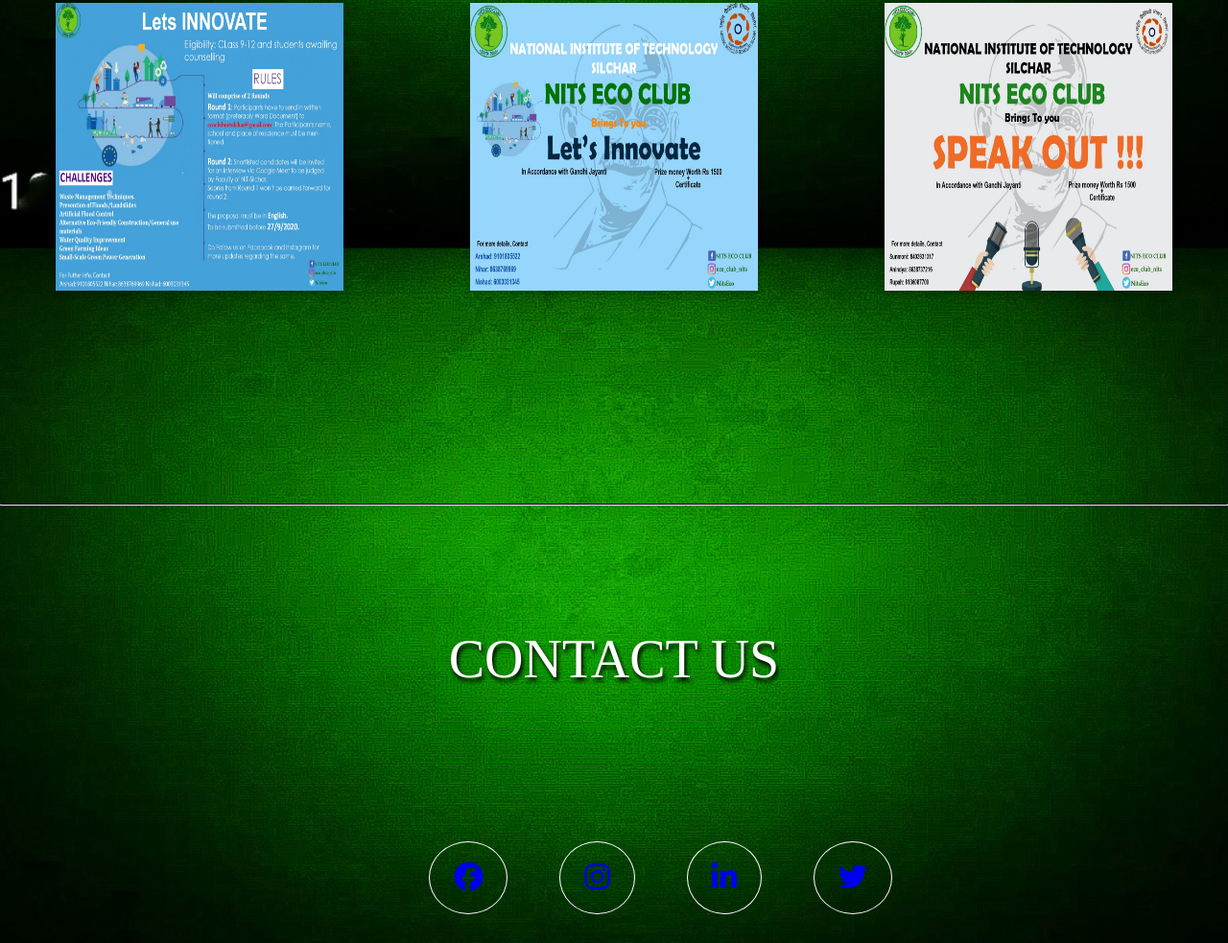
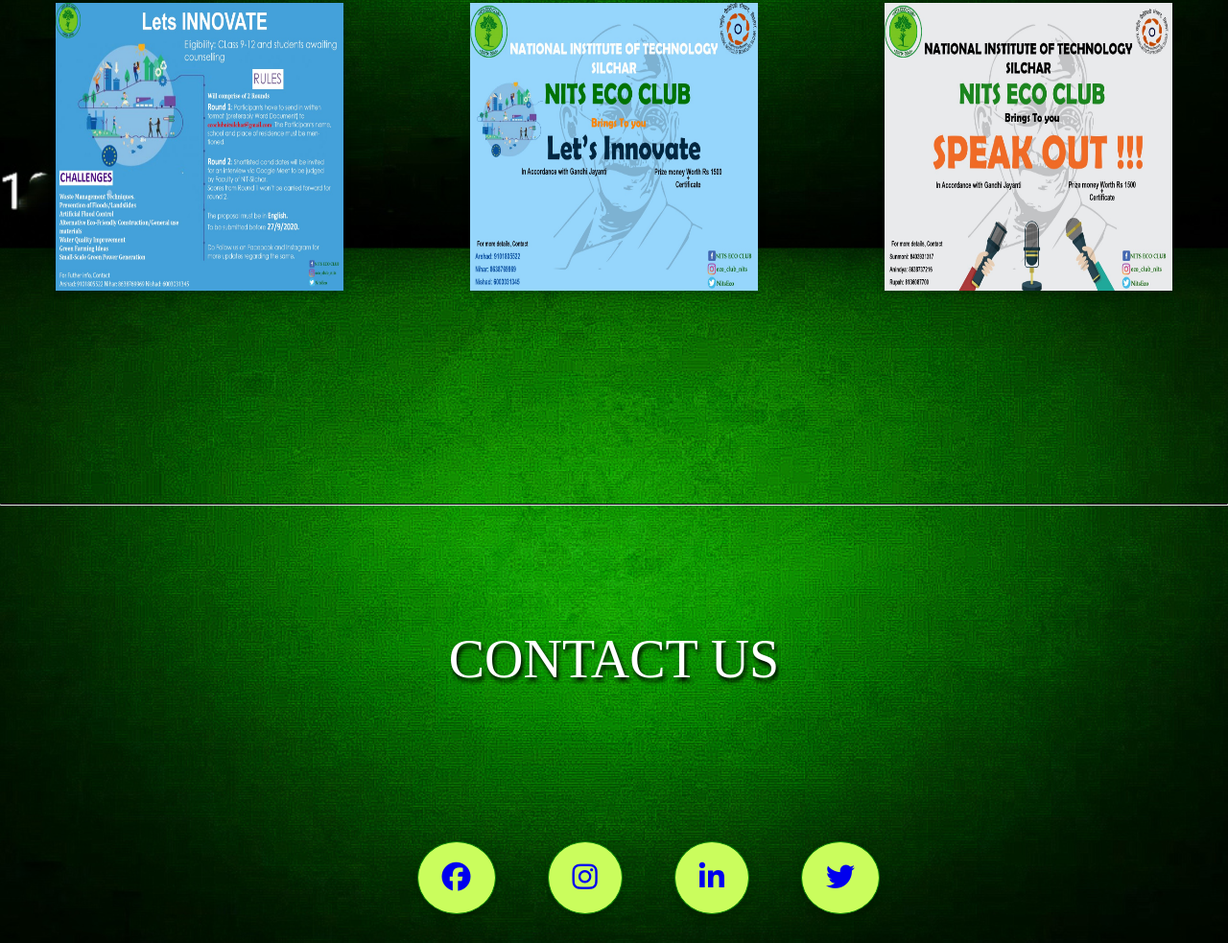
Before and after one commit to phantomcoder11/ECO-CLUB, a plain HTML site: page ECOWEBSITE/ECOWEBSITE.html in a window 1280 px wide. Shown: the part 1457-2440 px from the top of the page at 96% size. Drawn offline with Linux system fonts and the light colour scheme.

Commit message:
upadated colors and position in the main website

```diff
--- a/ECOWEBSITE/ECOWEBSITE.css
+++ b/ECOWEBSITE/ECOWEBSITE.css
@@ -221,19 +221,21 @@ color: yellow;
       font-size: 30px;
       padding: 20px 25px;
       color: yellow;
-      border:1px solid white;
+      border:1px solid green;
       border-radius: 50%;
       transition: .5s;
+      background-color: #CAFD5D;
+      box-shadow: 0 4px 8px 0 rgba(0, 0, 0, 0.2);
     }
     .media li:hover{
       color: yellow;
-      border: 7px solid yellow;
+      border: 7px solid #7EE141;
       transition: .5s;
     }
 
     .media{
       position: absolute;
-      left: 33%
+      left: 32%
     }
 
 
@@ -292,6 +294,7 @@ color: yellow;
   padding: 20%;
 }
 
+
 /*CURSOR*/
 .News-not{
   cursor: pointer;
```
